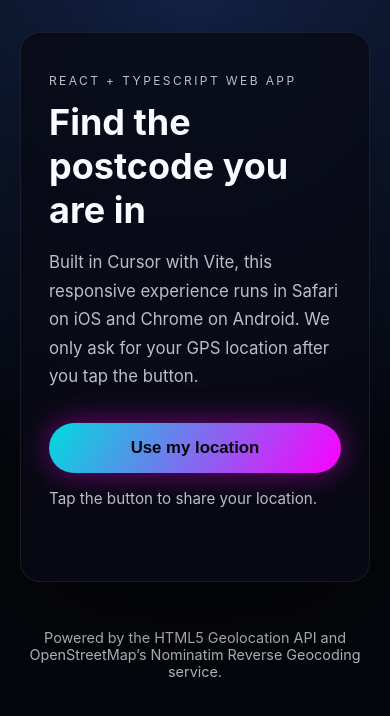
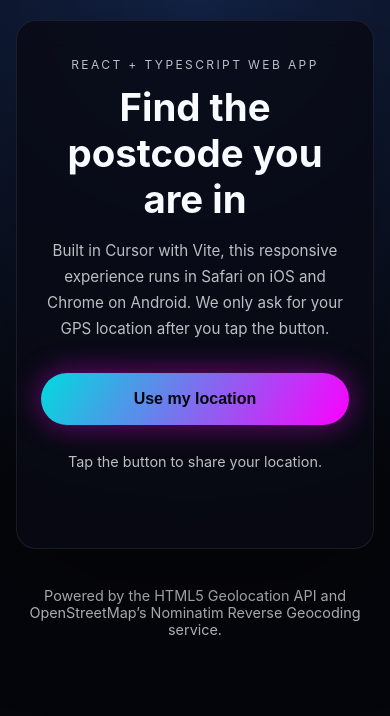
Before and after one commit to huntrbrooks/postcode-app, a React (Vite) app: page / in a window 390 px wide. Shown: the top 716 px of the page. Built offline with nearby package versions, Linux system fonts and the light colour scheme.

Commit message:
Optimize mobile layout and meta tags

```diff
--- a/index.html
+++ b/index.html
@@ -2,7 +2,13 @@
 <html lang="en">
   <head>
     <meta charset="UTF-8" />
-    <meta name="viewport" content="width=device-width, initial-scale=1.0" />
+    <meta
+      name="viewport"
+      content="width=device-width, initial-scale=1, viewport-fit=cover"
+    />
+    <meta name="theme-color" content="#05060b" />
+    <meta name="apple-mobile-web-app-capable" content="yes" />
+    <meta name="apple-mobile-web-app-status-bar-style" content="black-translucent" />
     <link rel="icon" type="image/svg+xml" href="/vite.svg" />
     <link rel="manifest" href="/manifest.webmanifest" />
     <title>Postcode Locator</title>
--- a/src/styles.css
+++ b/src/styles.css
@@ -3,6 +3,7 @@
     "Segoe UI", sans-serif;
   color: #f8fbff;
   background-color: #05060b;
+  color-scheme: dark;
   --surface: rgba(9, 10, 20, 0.85);
   --surface-alt: rgba(18, 20, 40, 0.85);
   --text-muted: rgba(248, 251, 255, 0.75);
@@ -10,6 +11,20 @@
   --success: #73f3c4;
   --error: #ff6b6b;
   --info: #7dd3fc;
+  --safe-top: 0px;
+  --safe-right: 0px;
+  --safe-bottom: 0px;
+  --safe-left: 0px;
+  --content-max: 960px;
+}
+
+@supports (top: env(safe-area-inset-top)) {
+  :root {
+    --safe-top: env(safe-area-inset-top);
+    --safe-right: env(safe-area-inset-right);
+    --safe-bottom: env(safe-area-inset-bottom);
+    --safe-left: env(safe-area-inset-left);
+  }
 }
 
 *,
@@ -23,24 +38,31 @@ body {
   min-height: 100vh;
   background: radial-gradient(circle at top, #132347, #05060b 60%);
   color: inherit;
+  text-rendering: optimizeLegibility;
+  -webkit-font-smoothing: antialiased;
 }
 
 .page {
-  min-height: 100vh;
+  min-height: 100svh;
   display: flex;
   flex-direction: column;
   align-items: center;
-  padding: 2rem 1.25rem 3rem;
-  gap: 2rem;
+  width: min(var(--content-max), 100%);
+  margin: 0 auto;
+  padding: calc(1.5rem + var(--safe-top))
+    calc(clamp(1rem, 4vw, 2.5rem) + var(--safe-right))
+    calc(2.5rem + var(--safe-bottom))
+    calc(clamp(1rem, 4vw, 2.5rem) + var(--safe-left));
+  gap: clamp(1.5rem, 4vw, 3rem);
 }
 
 .shell {
-  width: min(960px, 100%);
+  width: min(var(--content-max), 100%);
   background: var(--surface);
   border-radius: 28px;
   border: 1px solid var(--border);
   backdrop-filter: blur(14px);
-  padding: clamp(1.75rem, 4vw, 3rem);
+  padding: clamp(1.25rem, 5vw, 3rem);
   box-shadow: 0 40px 120px rgba(0, 0, 0, 0.35);
 }
 
@@ -64,6 +86,7 @@ body {
 
 .hero .lede {
   margin-top: 1rem;
+  max-width: 60ch;
   font-size: 1.05rem;
   line-height: 1.7;
   color: var(--text-muted);
@@ -71,10 +94,14 @@ body {
 
 .actions {
   margin-bottom: 2.5rem;
+  display: flex;
+  flex-direction: column;
+  gap: 0.85rem;
 }
 
 .cta {
   width: 100%;
+  min-height: 3.5rem;
   border: none;
   border-radius: 999px;
   padding: 0.95rem 1.5rem;
@@ -99,10 +126,10 @@ body {
 }
 
 .status {
-  margin-top: 1rem;
   font-size: 0.95rem;
   color: var(--text-muted);
   min-height: 1.5rem;
+  text-align: center;
 }
 
 .status-requesting,
@@ -121,7 +148,7 @@ body {
 .result {
   background: var(--surface-alt);
   border-radius: 24px;
-  padding: 2rem;
+  padding: clamp(1.5rem, 4vw, 2.25rem);
   border: 1px solid var(--border);
 }
 
@@ -173,6 +200,7 @@ body {
 .meta-row dd {
   margin: 0;
   font-size: 1.05rem;
+  word-break: break-word;
 }
 
 .timestamp {
@@ -185,20 +213,79 @@ body {
   text-align: center;
   color: var(--text-muted);
   font-size: 0.9rem;
+  width: min(var(--content-max), 100%);
 }
 
 .site-footer a {
   color: inherit;
 }
 
+@media (max-width: 768px) {
+  .hero {
+    text-align: center;
+  }
+
+  .hero .lede {
+    margin-inline: auto;
+  }
+
+  .actions {
+    margin-bottom: 2rem;
+  }
+
+  .status {
+    font-size: 0.9rem;
+  }
+}
+
 @media (max-width: 640px) {
   .shell {
     border-radius: 20px;
-    padding: 1.75rem;
+    padding: 1.5rem;
   }
 
   .result {
-    padding: 1.5rem;
+    border-radius: 18px;
+  }
+
+  .meta {
+    grid-template-columns: repeat(auto-fit, minmax(140px, 1fr));
+  }
+}
+
+@media (max-width: 480px) {
+  .page {
+    padding-top: calc(1.25rem + var(--safe-top));
+    padding-bottom: calc(2rem + var(--safe-bottom));
+  }
+
+  .hero h1 {
+    font-size: clamp(1.9rem, 10vw, 2.4rem);
+  }
+
+  .hero .lede {
+    font-size: 0.95rem;
+  }
+
+  .result {
+    padding: 1.25rem;
+  }
+
+  .postcode-badge {
+    font-size: clamp(2rem, 12vw, 2.75rem);
+  }
+
+  .address {
+    font-size: 1rem;
+  }
+
+  .meta {
+    grid-template-columns: 1fr;
+  }
+
+  .cta {
+    font-size: 1rem;
+    min-height: 3.25rem;
   }
 }
 
```
